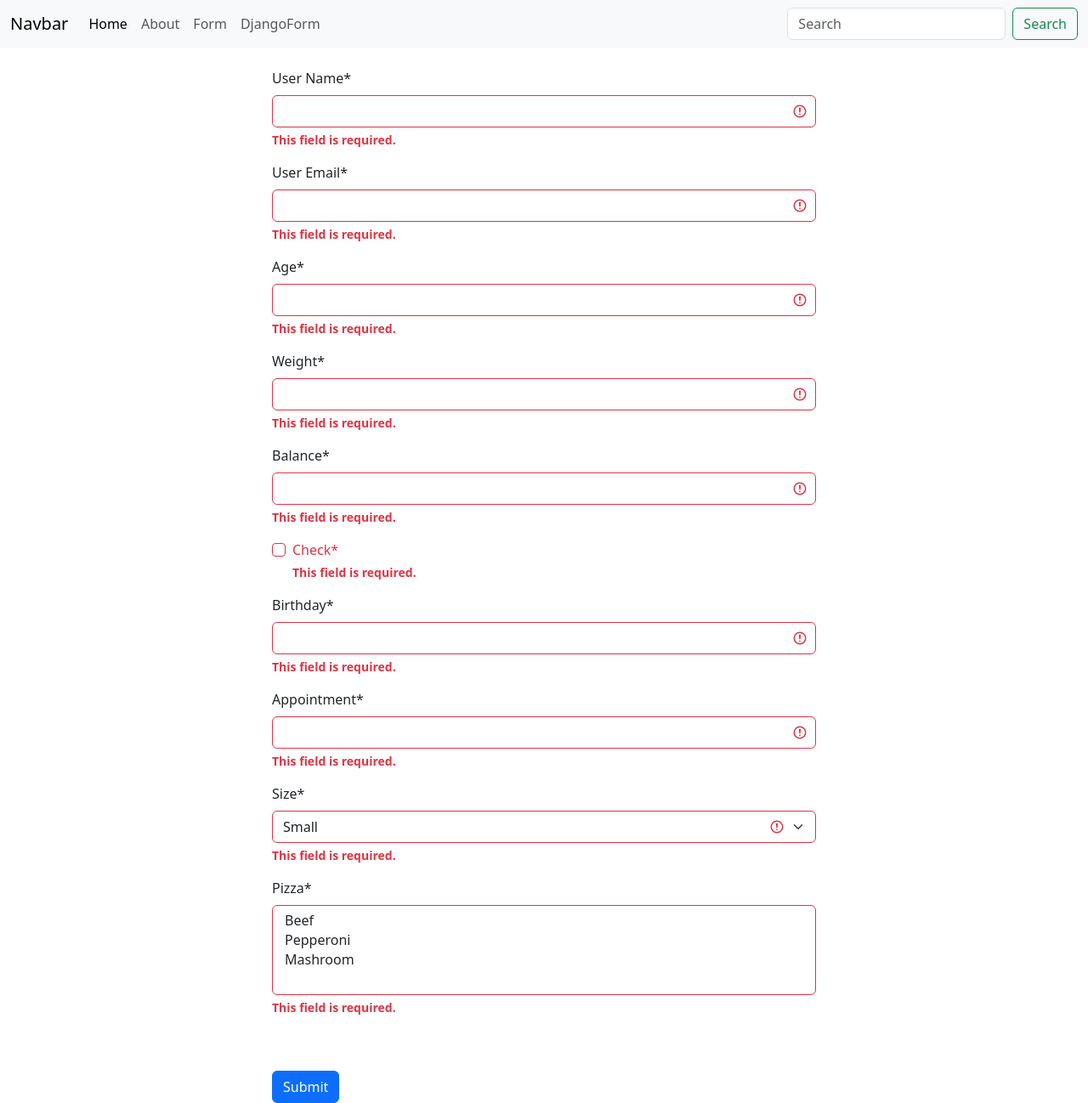
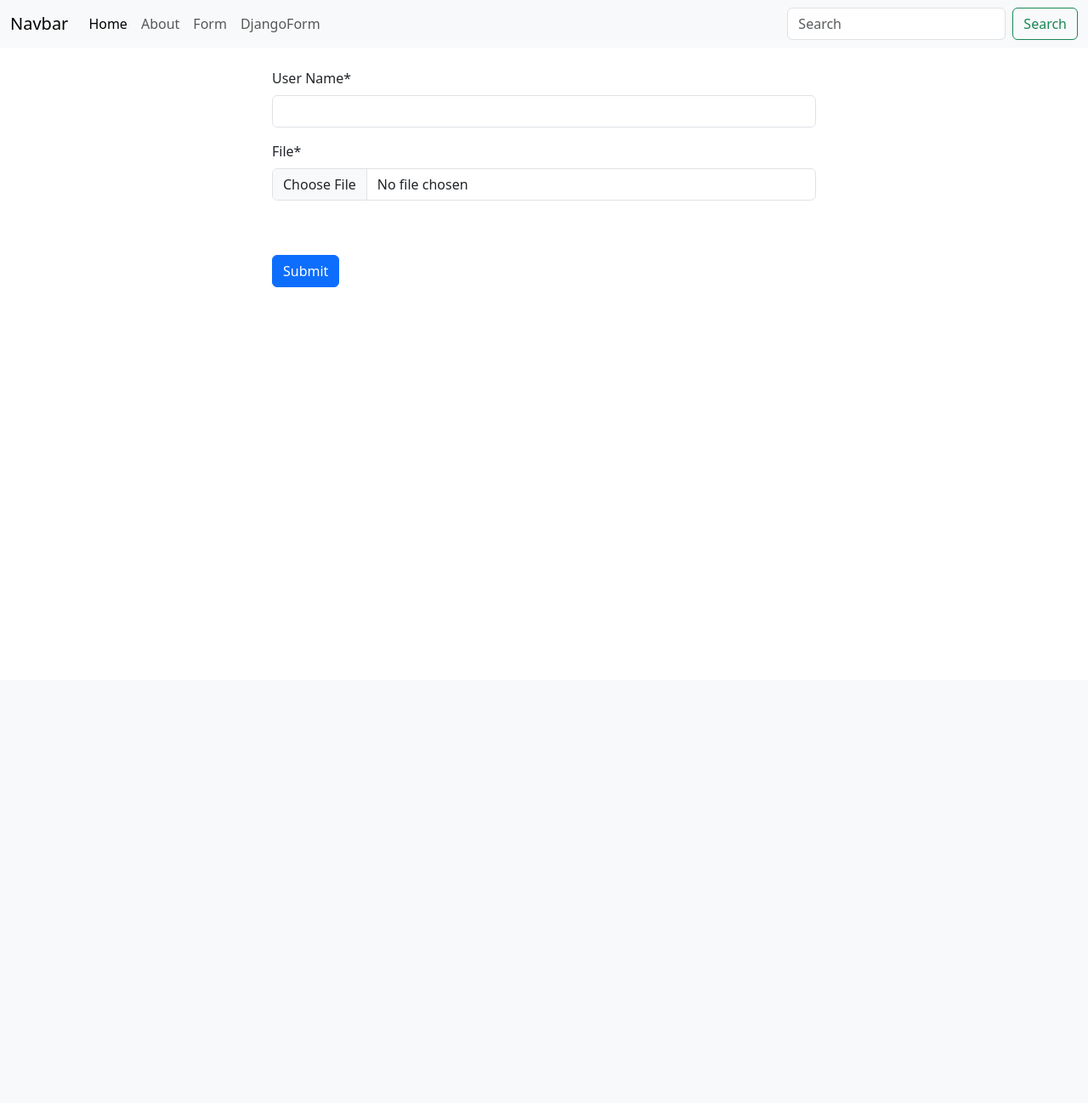
Before and after one commit to sabrinara/Django, a Django app: page /django_form/ in a window 1280 px wide. Shown: the whole page at 85% size. After the commit the page ends 338 px from the top, so only its background shows below. Run offline with Django 4.2, Linux system fonts and the light colour scheme; some libraries are stand-ins or nearby versions.

Commit message:
chunk added for file

```diff
--- a/project_5/first_app/forms.py
+++ b/project_5/first_app/forms.py
@@ -2,14 +2,15 @@ from django import forms
 
 class contactForm(forms.Form):
     name = forms.CharField(label = "User Name")
-    email = forms.EmailField(label = "User Email")
-    age  = forms.IntegerField()
-    weight = forms.FloatField()
-    balance = forms.DecimalField()
-    check = forms.BooleanField()
-    birthday = forms.DateField()
-    appointment = forms.DateTimeField()
-    CHOICES = [ ('S', 'Small'), ('M', 'Medium'), ('L', 'Large')]
-    size = forms.ChoiceField(choices=CHOICES)
-    MEAL = [ ('B', 'Beef'), ('P', 'Pepperoni'), ('M', 'Mashroom')]
-    pizza = forms.MultipleChoiceField(choices=MEAL)
+    file = forms.FileField()
+    # email = forms.EmailField(label = "User Email")
+    # age  = forms.IntegerField()
+    # weight = forms.FloatField()
+    # balance = forms.DecimalField()
+    # check = forms.BooleanField()
+    # birthday = forms.DateField()
+    # appointment = forms.DateTimeField()
+    # CHOICES = [ ('S', 'Small'), ('M', 'Medium'), ('L', 'Large')]
+    # size = forms.ChoiceField(choices=CHOICES)
+    # MEAL = [ ('B', 'Beef'), ('P', 'Pepperoni'), ('M', 'Mashroom')]
+    # pizza = forms.MultipleChoiceField(choices=MEAL)
--- a/project_5/first_app/templates/first_app/django_form.html
+++ b/project_5/first_app/templates/first_app/django_form.html
@@ -2,7 +2,7 @@
 
 {% block content %}
 {% load crispy_forms_tags %}
-<form method="post" style="width: 50%; height: 500px; margin:auto;" class="pt-4">
+<form method="post" style="width: 50%; height: 500px; margin:auto;" class="pt-4" enctype="multipart/form-data">
     {% csrf_token %}
     {{form | crispy}}
     <button type="submit" class="btn btn-primary  mt-5"> Submit</button>
--- a/project_5/first_app/views.py
+++ b/project_5/first_app/views.py
@@ -19,7 +19,15 @@ def submit_form(request):
     return render(request, './first_app/form.html')
 
 def DjangoForm(request):
-    form = contactForm(request.POST)
-    if form.is_valid():
-        print(form.cleaned_data)
-    return render(request, './first_app/django_form.html',{'form': form})
+    if request.method == 'POST':
+        form = contactForm(request.POST, request.FILES)
+        if form.is_valid():
+            file = form.cleaned_data['file']
+            with open('./first_app/upload/' + file.name, 'wb+') as destination:
+                for chunk in file.chunks():
+                    destination.write(chunk)
+            print(form.cleaned_data)
+            return render(request, './first_app/django_form.html',{'form': form})
+    else:
+        form = contactForm()
+    return render(request, './first_app/django_form.html', {'form': form})
```
Also changed, not shown: 1 other file.
